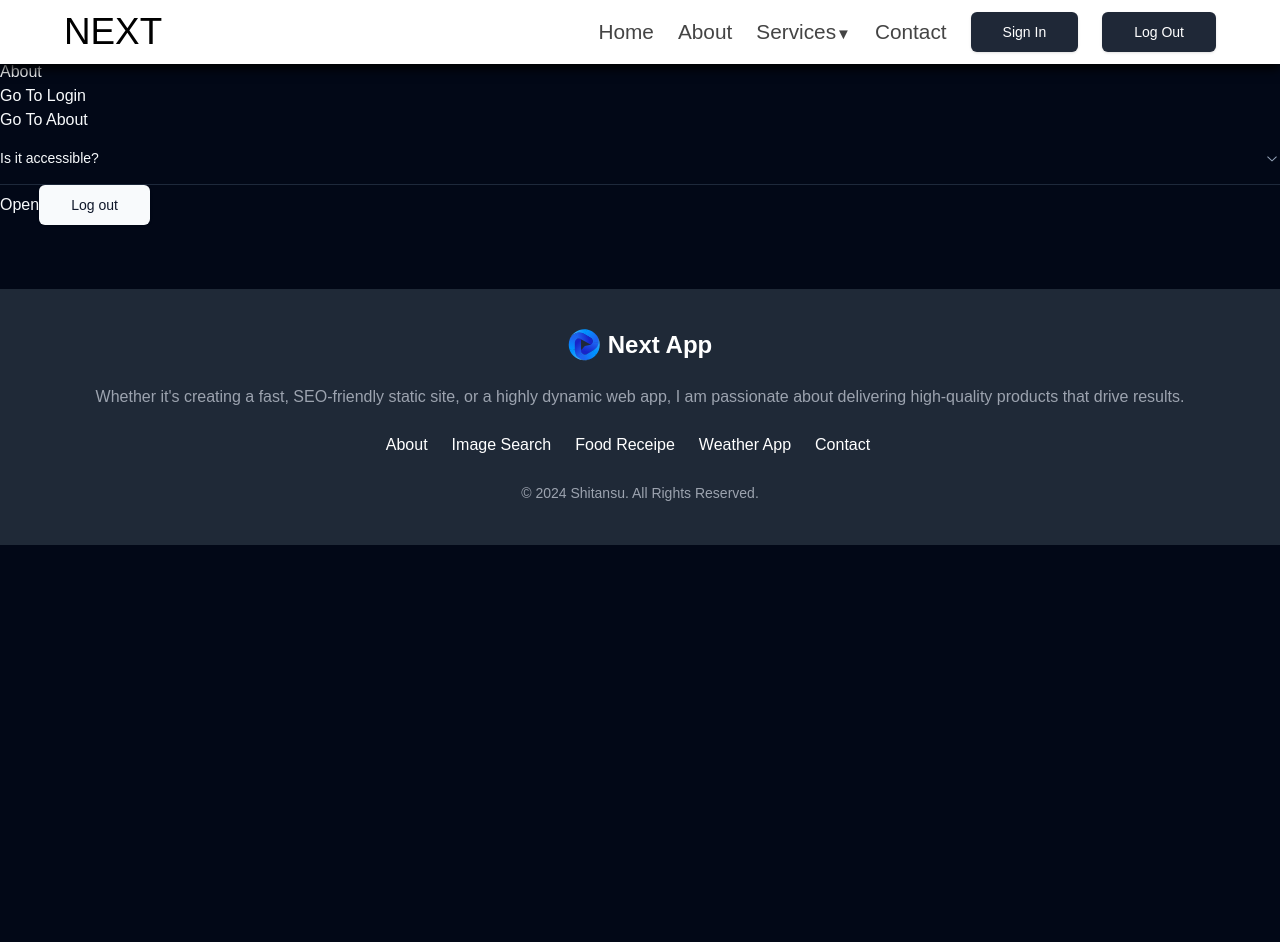
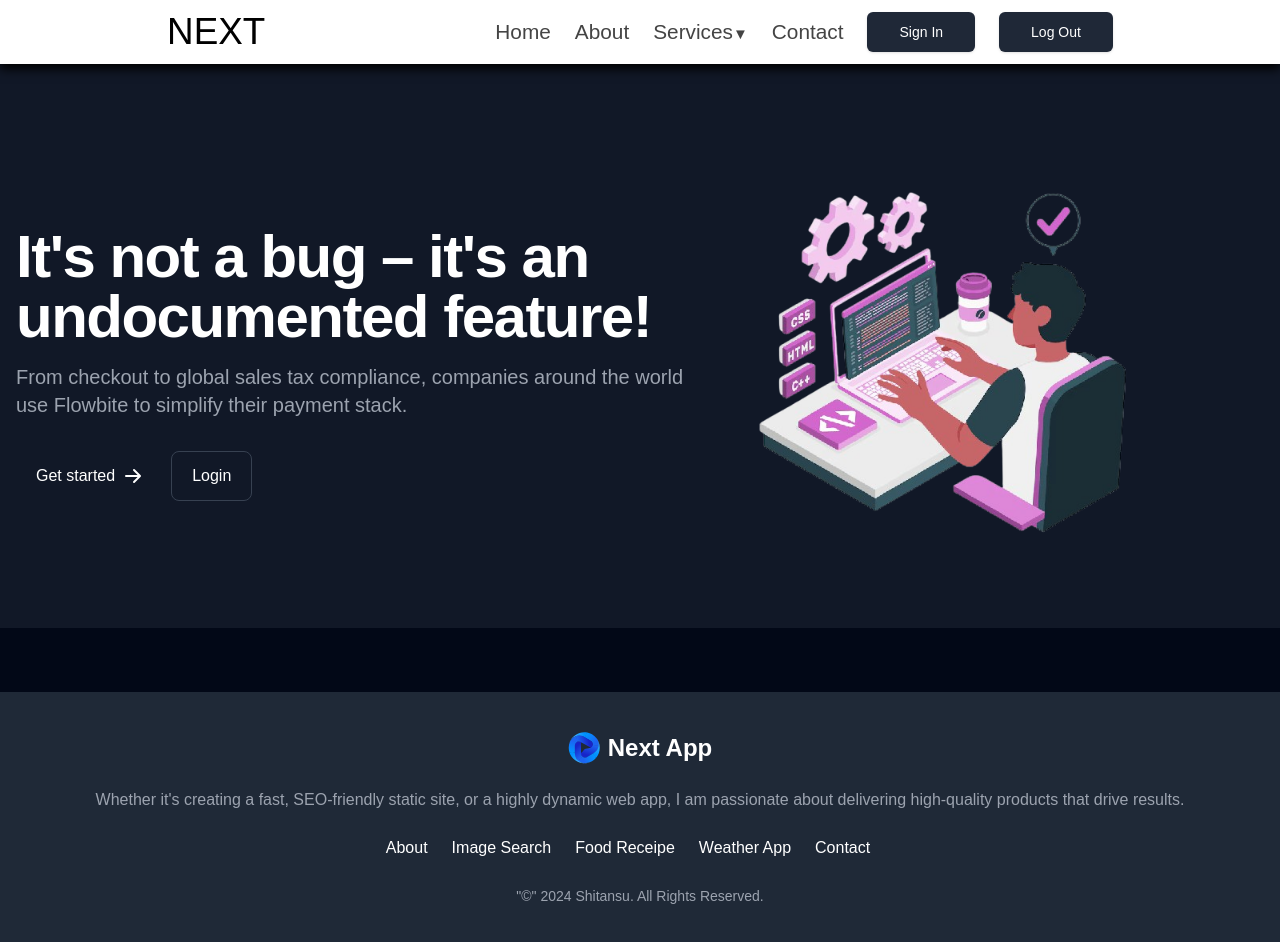
Before and after one commit to Shitansu7205/NEXT-APP-FULL, a Next.js app: page / in a window 1280 px wide. Shown: the top 942 px of the page. Before the commit the page ends 800 px from the top, so only its background shows below. Built offline with nearby package versions, Linux system fonts and the light colour scheme.

Commit message:
Adding all the chnages file with hero section

```diff
--- a/package.json
+++ b/package.json
@@ -10,7 +10,7 @@
   },
   "dependencies": {
     "@heroicons/react": "^2.1.5",
-    "@nextui-org/react": "^2.6.8",
+    "@nextui-org/react": "^2.4.8",
     "@radix-ui/react-accordion": "^1.2.1",
     "@radix-ui/react-alert-dialog": "^1.1.2",
     "@radix-ui/react-dialog": "^1.1.2",
@@ -21,7 +21,6 @@
     "bcryptjs": "^2.4.3",
     "class-variance-authority": "^0.7.0",
     "clsx": "^2.1.1",
-    "daisyui": "^4.12.22",
     "dotenv": "^16.4.5",
     "js-cookie": "^3.0.5",
     "jsonwebtoken": "^9.0.2",
--- a/src/app/layout.js
+++ b/src/app/layout.js
@@ -3,6 +3,7 @@ import localFont from "next/font/local";
 import "./globals.css";
 import { ToastContainer } from "react-toastify";
 import 'react-toastify/dist/ReactToastify.css';
+import NavbarComponent from "@/components/NavbarComponent";
 import { useRouter } from "next/navigation";
 import toast from "react-hot-toast";
 import Navbar from "@/components/NavbarComponent";
@@ -64,17 +65,11 @@ export default function RootLayout({ children }) {
     <html lang="en" className="dark">
       <body
         className={`${geistSans.variable} ${geistMono.variable} antialiased`}
-        style={{  }}
       >
-        {/* Navbar Component */}
+
         <Navbar />
-
-        {/* Main Content */}
-        <main>
-          {children} {/* Render the child components */}
-        </main>
-
-        {/* Toast Notifications */}
+        {/* nav bar started here */}
+        {children}
         <ToastContainer />
 
         {/* Footer Component */}
--- a/src/app/login/page.js
+++ b/src/app/login/page.js
@@ -3,7 +3,7 @@ import React, { useEffect, useState } from 'react'
 import { useRouter } from 'next/navigation'
 import { toast } from 'react-toastify';
 import Cookies from 'js-cookie'; // Ensure this import is present
-
+// import { cookies } from 'next/headers';
 
 
 const Login = (prop) => {
@@ -71,12 +71,25 @@ const Login = (prop) => {
 
 
 
+    // FUNCTION FOR LOGOUT FUNCTIONALITY
+    const logout = () => {
+        try {
+            Cookies.remove("jwttoken"); // Remove the token
+            toast.success("Log Out Sucessufully")
+            router.push('/signup')
 
+        } catch (error) {
+            toast.error("Unable to Log Out ")
+            toast.warn("Try After Some Time")
+        }
+
+
+    }
 
 
     return (
         <>
-            <form className="max-w-sm mx-auto mt-32 p-4 bg-white rounded-lg shadow-md dark:bg-gray-800 form-signin" onSubmit={getSubmit} >
+            <form className="max-w-sm mx-auto mt-32 p-4 bg-white rounded-lg shadow-md dark:bg-gray-800" onSubmit={getSubmit}>
                 <h5 className="mb-3 text-base font-semibold text-gray-900 md:text-xl dark:text-white text-center">
                     Sign In
                 </h5>
--- a/src/app/page.js
+++ b/src/app/page.js
@@ -1,73 +1,60 @@
 "use client";
-import { Button } from '@/components/ui/button';
 import './globals.css'
-import Link from 'next/link';
 import { useRouter } from 'next/navigation';
-import {
-  Accordion,
-  AccordionContent,
-  AccordionItem,
-  AccordionTrigger,
-} from "@/components/ui/accordion"
-import {
-  AlertDialog,
-  AlertDialogAction,
-  AlertDialogCancel,
-  AlertDialogContent,
-  AlertDialogDescription,
-  AlertDialogFooter,
-  AlertDialogHeader,
-  AlertDialogTitle,
-  AlertDialogTrigger,
-} from "@/components/ui/alert-dialog"
-
+import Image from 'next/image';
+import Link from 'next/link'
 
 export default function Home() {
-  const router = useRouter();
-  const navigate = (name) => {
-    router.push(name);
-  }
+  // const router = useRouter();
+
   return (
     <>
-      <div className=''>
-        <h1 className="text-3xl font-bold  text-red-500  text-center ">This is my next app</h1>
-        <Link href='/login'>Login</Link> <br />
-        <Link href='/about'>About</Link> <br />
-        <button onClick={() => { navigate('/login') }} >Go To Login </button> <br />
-        <button onClick={() => { navigate('/about') }} >Go To About</button>
-        <Accordion type="single" collapsible>
-          <AccordionItem value="item-1">
-            <AccordionTrigger>Is it accessible?</AccordionTrigger>
-            <AccordionContent>
-              Yes. It adheres to the WAI-ARIA design pattern.
-            </AccordionContent>
-          </AccordionItem>
-        </Accordion>
+<section className="bg-white dark:bg-gray-900" style={{marginTop:"66px;", paddingTop:"100px"}}>
+  <div className="grid max-w-screen-xl px-4 py-8 mx-auto lg:gap-8 xl:gap-0 lg:py-16 lg:grid-cols-12">
+    <div className="mr-auto place-self-center lg:col-span-7">
+      <h1 className="max-w-2xl mb-4 text-4xl font-extrabold tracking-tight leading-none md:text-5xl xl:text-6xl dark:text-white">
+      It's not a bug – it's an undocumented feature!
+      </h1>
+      <p className="max-w-2xl mb-6 font-light text-gray-500 lg:mb-8 md:text-lg lg:text-xl dark:text-gray-400">
+        From checkout to global sales tax compliance, companies around the world
+        use Flowbite to simplify their payment stack.
+      </p>
+      <Link
+        href="/signup"
+        className="inline-flex items-center justify-center px-5 py-3 mr-3 text-base font-medium text-center text-white rounded-lg bg-primary-700 hover:bg-primary-800 focus:ring-4 focus:ring-primary-300 dark:focus:ring-primary-900"
+      >
+        Get started
+        <svg
+          className="w-5 h-5 ml-2 -mr-1"
+          fill="currentColor"
+          viewBox="0 0 20 20"
+          xmlns="http://www.w3.org/2000/svg"
+        >
+          <path
+            fillRule="evenodd"
+            d="M10.293 3.293a1 1 0 011.414 0l6 6a1 1 0 010 1.414l-6 6a1 1 0 01-1.414-1.414L14.586 11H3a1 1 0 110-2h11.586l-4.293-4.293a1 1 0 010-1.414z"
+            clipRule="evenodd"
+          />
+        </svg>
+      </Link>
+      <Link
+        href="/login"
+        className="inline-flex items-center justify-center px-5 py-3 text-base font-medium text-center text-gray-900 border border-gray-300 rounded-lg hover:bg-gray-100 focus:ring-4 focus:ring-gray-100 dark:text-white dark:border-gray-700 dark:hover:bg-gray-700 dark:focus:ring-gray-800"
+      >
+      Login
+      </Link>
+    </div>
+    <div className="hidden lg:mt-0 lg:col-span-5 lg:flex">
+      <Image
+      width={400}
+      height={400}
+        src="/img/hero.png"
+        alt="mockup"
+      />
+    </div>
+  </div>
+</section>
 
-
-        <AlertDialog>
-          <AlertDialogTrigger>Open</AlertDialogTrigger>
-          <AlertDialogContent>
-            <AlertDialogHeader>
-              <AlertDialogTitle>Are you absolutely sure?</AlertDialogTitle>
-              <AlertDialogDescription>
-                This action cannot be undone. This will permanently delete your account
-                and remove your data from our servers.
-              </AlertDialogDescription>
-            </AlertDialogHeader>
-            <AlertDialogFooter>
-              <AlertDialogCancel>Cancel</AlertDialogCancel>
-              <AlertDialogAction>Continue</AlertDialogAction>
-            </AlertDialogFooter>
-          </AlertDialogContent>
-        </AlertDialog>
-
-
-
-
-
-        <Button variant='default' size='lg'>Log out</Button>
-      </div>
     </>
   );
 }
--- a/src/components/Footer.jsx
+++ b/src/components/Footer.jsx
@@ -189,7 +189,7 @@ const Footer = () => {
       </li>
     </ul>
     <span className="text-sm text-gray-500 sm:text-center dark:text-gray-400">
-    &copy; 2024{" "}
+    "&copy;" 2024{" "}
       <Link href="https://www.linkedin.com/in/shitansu-kumar-gochhayat-91b7a5241" className="hover:underline">
        Shitansu
       </Link>
--- a/src/components/NavbarComponent.jsx
+++ b/src/components/NavbarComponent.jsx
@@ -56,7 +56,7 @@ const router  = useRouter()
 
   return (
     <nav className="navbar">
-      <div className="navbar-container container">
+      <div className="navbar-container container" style={{display:"flex", justifyContent:"space-around"}}>
         <input
           type="checkbox"
           id="toggle-menu"
--- a/src/components/style.css
+++ b/src/components/style.css
@@ -204,8 +204,8 @@
 
 
 .signin-btn{
-    background: rgb(31 40 55);
-    color: #ffffff;
+    background: rgb(31 40 55) !important;
+    color: #ffffff !important;
 }
 .signin-btn :hover{
     color: rgb(31 40 55) !important;
```
Also changed, not shown: public/img/hero.png (added), 1 other file (tests, documents, lock files or other folders).
